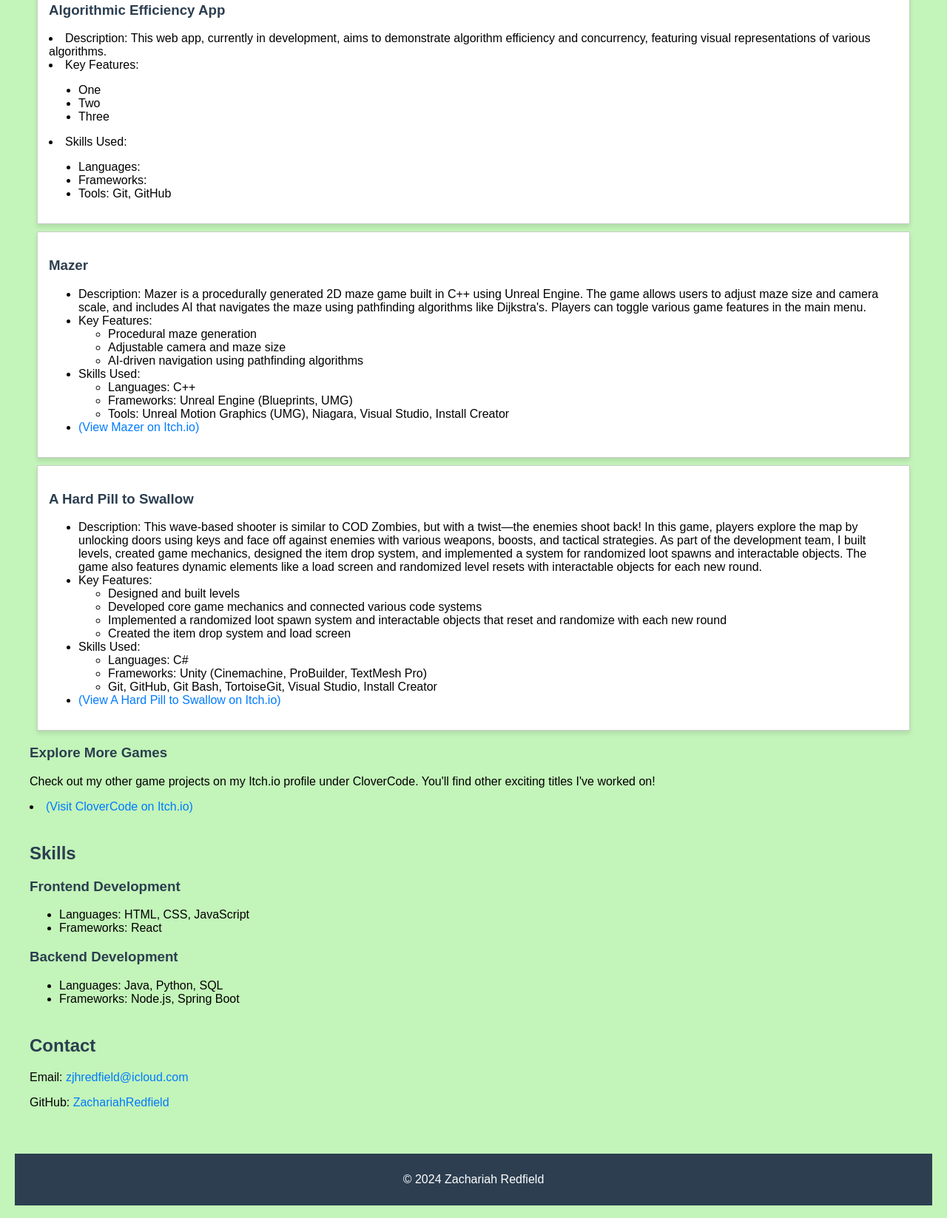
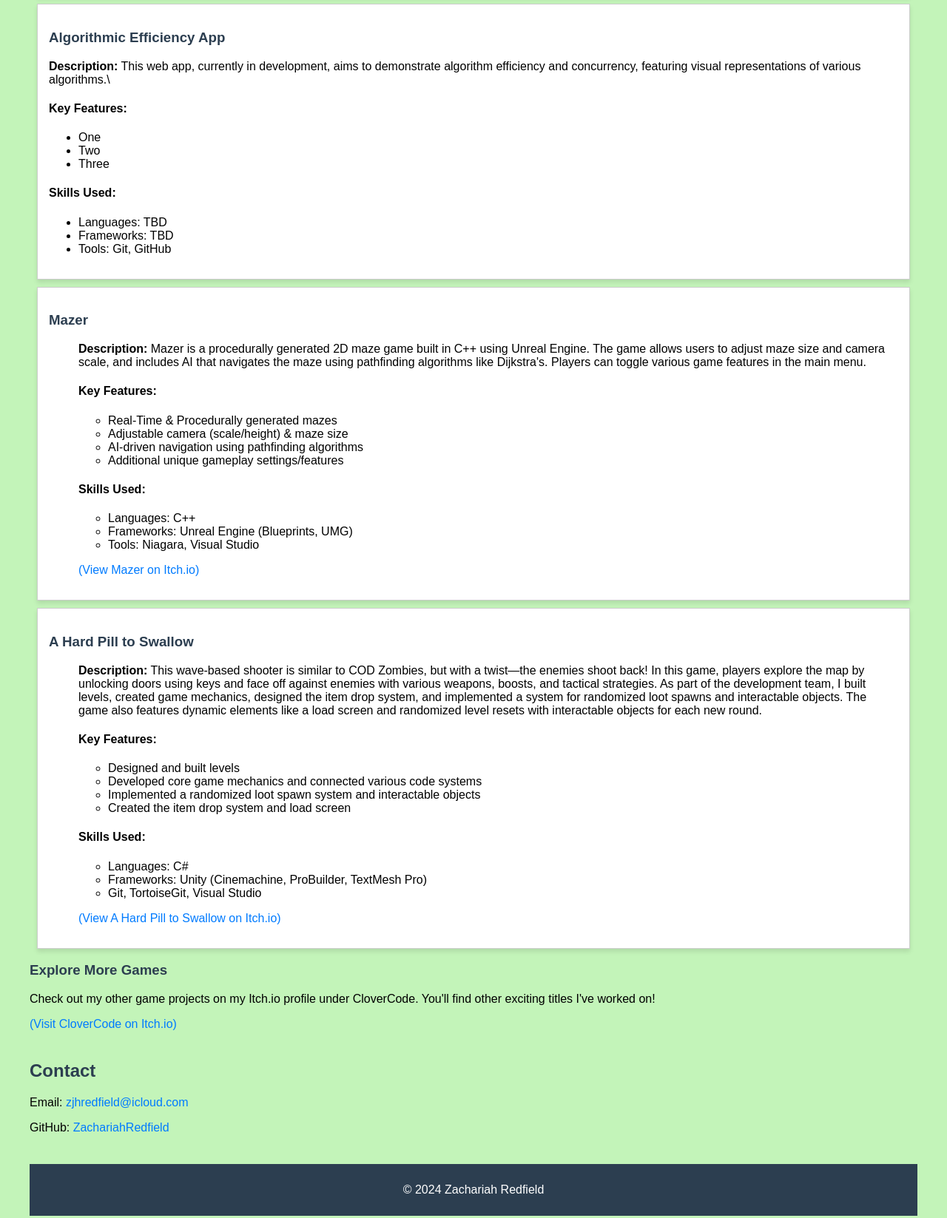
Before and after one commit to ZachariahRedfield/ZachariahRedfield, a plain HTML site: page index.html in a window 1280 px wide. Shown: the part 739-2386 px from the top of the page at 74% size. Drawn offline with Linux system fonts and the light colour scheme.

Commit message:
Updated index.html, cleaned up the code and updated some functionality

```diff
--- a/index.html
+++ b/index.html
@@ -10,154 +10,162 @@
 
 <body>
     <div class="container">
+        <!-- Header Section -->
         <header>
             <h1>Welcome to Zachariah Redfield's Portfolio</h1>
             <nav>
                 <ul>
                     <li><a href="#about">About Me</a></li>
                     <li><a href="#projects">Projects</a></li>
-                    <li><a href="#skills">Skills</a></li>
                     <li><a href="#contact">Contact</a></li>
                 </ul>
             </nav>
         </header>
+
+        <!-- About Section -->
         <section id="about">
             <h2>About Me</h2>
-            <p>Hi, I'm Zac—a dedicated game developer and software engineer, currently enhancing my skills in full-stack
+            <p>
+                Hi, I'm Zac—a dedicated game developer and software engineer, currently enhancing my skills in
+                full-stack
                 web development. I hold a bachelor's degree in Game Development and have completed Full-Stack Software
-                Engineering training. Below are some of the projects I've worked on.</p>
+                Engineering training. Below are some of the projects I've worked on.
+            </p>
         </section>
 
+        <!--Projects Section-->
         <section id="projects">
             <h2>Projects</h2>
-            <div class="project-card">
+
+            <!-- Portfolio Project Card -->
+            <article class="project-card">
                 <h3>This Portfolio!</h3>
-                <li>Description: This portfolio was entirely built using JavaScript, HTML, and CSS, with Git for version control and
-                    Visual Studio Code as the primary IDE.</li>
-                <li>Key Features:</li>
+                <p>
+                    <strong>Description:</strong> This portfolio was entirely built using JavaScript, HTML, and CSS,
+                    with Git for version control and Visual Studio Code as the primary IDE.
+                </p>
+                <h4><strong>Key Features:</strong></h4>
                 <ul>
                     <li>One</li>
                     <li>Two</li>
                     <li>Three</li>
                 </ul>
-                <li>Skills Used:</li>
+                <h4>Skills Used:</h4>
                 <ul>
                     <li>Languages: HTML, CSS, JavaScript</li>
-                    <li>Frameworks: </li>
+                    <li>Frameworks: TBD</li>
                     <li>Tools: Git, GitHub, GitHub Pages, Visual Studio Code</li>
                 </ul>
                 <p> Have a look around and check it out!</p>
-            </div>
-            <div class="project-card">
+            </article>
+
+            <!-- Algorithmic Efficiency App Card -->
+            <article class="project-card">
                 <h3>Algorithmic Efficiency App</h3>
-                <li>Description: This web app, currently in development, aims to demonstrate algorithm efficiency and concurrency,
-                    featuring visual representations of various algorithms.</li>
-                <li>Key Features:</li>
+                <p>
+                    <strong>Description:</strong> This web app, currently in development, aims to demonstrate algorithm
+                    efficiency and
+                    concurrency, featuring visual representations of various algorithms.\
+                </p>
+                <h4><strong>Key Features:</strong></h4>
                 <ul>
                     <li>One</li>
                     <li>Two</li>
                     <li>Three</li>
                 </ul>
-                <li>Skills Used:</li>
+                <h4>Skills Used:</h4>
                 <ul>
-                    <li>Languages: </li>
-                    <li>Frameworks: </li>
+                    <li>Languages: TBD</li>
+                    <li>Frameworks: TBD</li>
                     <li>Tools: Git, GitHub</li>
                 </ul>
                 <!--Add the web-app link to the repository here OR link to the website-->
-            </div>
-            <div class="project-card">
+            </article>
+
+            <!-- Mazer Project Card -->
+            <article class="project-card">
                 <h3>Mazer</h3>
                 <ul>
-                    <li>Description: Mazer is a procedurally generated 2D maze game built in C++ using Unreal Engine.
+                    <p>
+                        <strong>Description:</strong> Mazer is a procedurally generated 2D maze game built in C++ using
+                        Unreal Engine.
                         The game allows users to adjust maze size and camera scale, and includes AI that navigates the
                         maze using pathfinding algorithms like Dijkstra's. Players can toggle various game features in
-                        the main menu.</li>
-                    <li>Key Features:</li>
+                        the main menu.
+                    </p>
+                    <h4><strong>Key Features:</strong></h4>
                     <ul>
-                        <li>Procedural maze generation</li>
-                        <li>Adjustable camera and maze size</li>
+                        <li>Real-Time & Procedurally generated mazes</li>
+                        <li>Adjustable camera (scale/height) & maze size</li>
                         <li>AI-driven navigation using pathfinding algorithms</li>
+                        <li>Additional unique gameplay settings/features</li>
                     </ul>
-                    <li>Skills Used:</li>
+                    <h4>Skills Used:</h4>
                     <ul>
                         <li>Languages: C++</li>
                         <li>Frameworks: Unreal Engine (Blueprints, UMG)</li>
-                        <li>Tools: Unreal Motion Graphics (UMG), Niagara, Visual Studio, Install Creator</li>
+                        <li>Tools: Niagara, Visual Studio</li>
                     </ul>
-                    <li><a href="https://clovercode.itch.io/mazer" target="_blank">(View Mazer on Itch.io)</a></li>
-                    <!-- Add link to code in rep here -->
+                    <p><a href="https://clovercode.itch.io/mazer" target="_blank">(View Mazer on Itch.io)</a></p>
                 </ul>
-            </div>
-            <div class="project-card">
+            </article>
+
+            <!-- A Hard Pill to Swallow Project Card -->
+            <article class="project-card">
                 <h3>A Hard Pill to Swallow</h3>
                 <ul>
-                    <li>Description: This wave-based shooter is similar to COD Zombies, but with a twist—the enemies
+                    <p>
+                        <strong>Description:</strong> This wave-based shooter is similar to COD Zombies, but with a
+                        twist—the enemies
                         shoot back! In this game, players explore the map by unlocking doors using keys and face off
                         against enemies with various weapons, boosts, and tactical strategies. As part of the
                         development team, I built levels, created game mechanics, designed the item drop system, and
                         implemented a system for randomized loot spawns and interactable objects. The game also features
                         dynamic elements like a load screen and randomized level resets with interactable objects for
-                        each new round.</li>
-                    <li>Key Features:</li>
+                        each new round.
+                    </p>
+                    <h4><strong>Key Features:</strong></h4>
                     <ul>
                         <li>Designed and built levels</li>
                         <li>Developed core game mechanics and connected various code systems</li>
-                        <li>Implemented a randomized loot spawn system and interactable objects that reset and randomize
-                            with each new round</li>
+                        <li>Implemented a randomized loot spawn system and interactable objects</li>
                         <li>Created the item drop system and load screen</li>
                     </ul>
-                    <li>Skills Used:</li>
+                    <h4>Skills Used:</h4>
                     <ul>
                         <li>Languages: C#</li>
                         <li>Frameworks: Unity (Cinemachine, ProBuilder, TextMesh Pro)</li>
-                        <li>Git, GitHub, Git Bash, TortoiseGit, Visual Studio, Install Creator</li>
+                        <li>Git, TortoiseGit, Visual Studio</li>
                     </ul>
-                    <li><a href="https://clovercode.itch.io/hard-pill-to-swallow" target="_blank">(View A Hard Pill to
-                            Swallow on
-                            Itch.io)</a></li>
-                    <!-- Add link to code in rep here -->
+                    <p><a href="https://clovercode.itch.io/hard-pill-to-swallow" target="_blank">(View A Hard Pill to
+                            Swallow on Itch.io)</a></p>
                 </ul>
-            </div>
+            </article>
             <!-- Add more project cards here -->
-            <div>
+
+            <!-- Itch.io Section -->
+            <div class="explore-more">
                 <h3>Explore More Games</h3>
                 <p>Check out my other game projects on my Itch.io profile under CloverCode. You'll find other exciting
                     titles I've worked on!</p>
-                <li><a href="https://clovercode.itch.io" target="_blank">(Visit CloverCode on Itch.io)</a></li>
-
+                <p><a href="https://clovercode.itch.io" target="_blank">(Visit CloverCode on Itch.io)</a></p>
             </div>
         </section>
 
-        <section id="skills">
-            <h2>Skills</h2>
-            <div>
-                <h3>Frontend Development</h3>
-                <ul>
-                    <li>Languages: HTML, CSS, JavaScript</li>
-                    <li>Frameworks: React</li>
-                </ul>
-            </div>
-
-            <div>
-                <h3>Backend Development</h3>
-                <ul>
-                    <li>Languages: Java, Python, SQL</li>
-                    <li>Frameworks: Node.js, Spring Boot</li>
-                </ul>
-            </div>
-        </section>
-
+        <!-- Contact Section -->
         <section id="contact">
             <h2>Contact</h2>
             <p>Email: <a href="mailto:zjhredfield@icloud.com" target="_blank">zjhredfield@icloud.com</a></p>
             <p>GitHub: <a href="https://github.com/ZachariahRedfield" target="_blank">ZachariahRedfield</a></p>
         </section>
+
+        <!-- Footer -->
+        <footer>
+            <p>&copy; 2024 Zachariah Redfield</p>
+        </footer>
     </div>
-    <footer>
-        <p>&copy; 2024 Zachariah Redfield</p>
-    </footer>
+
+    <script src="script.js"></script>
 </body>
-<script src="script.js"></script>
 
 </html>
```
